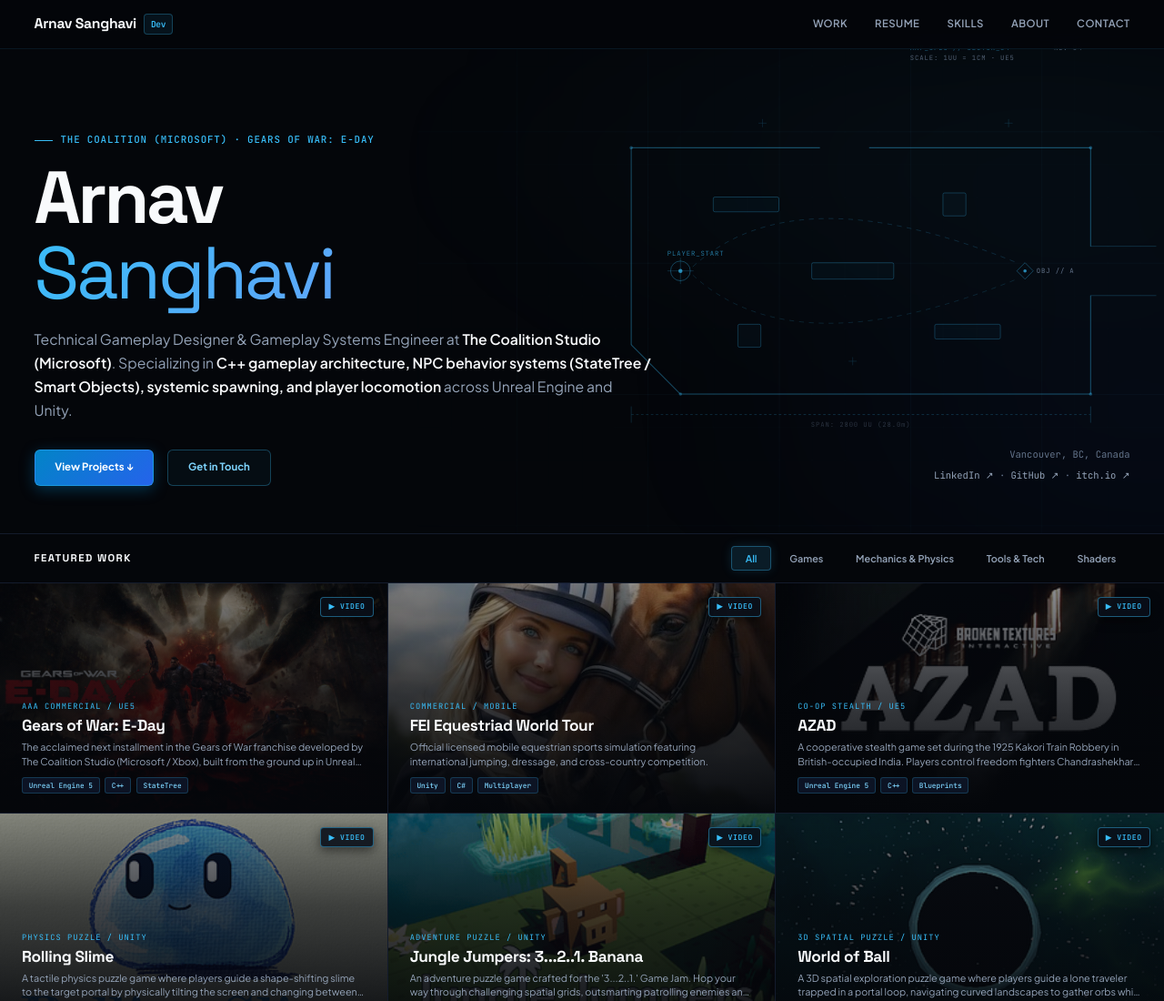
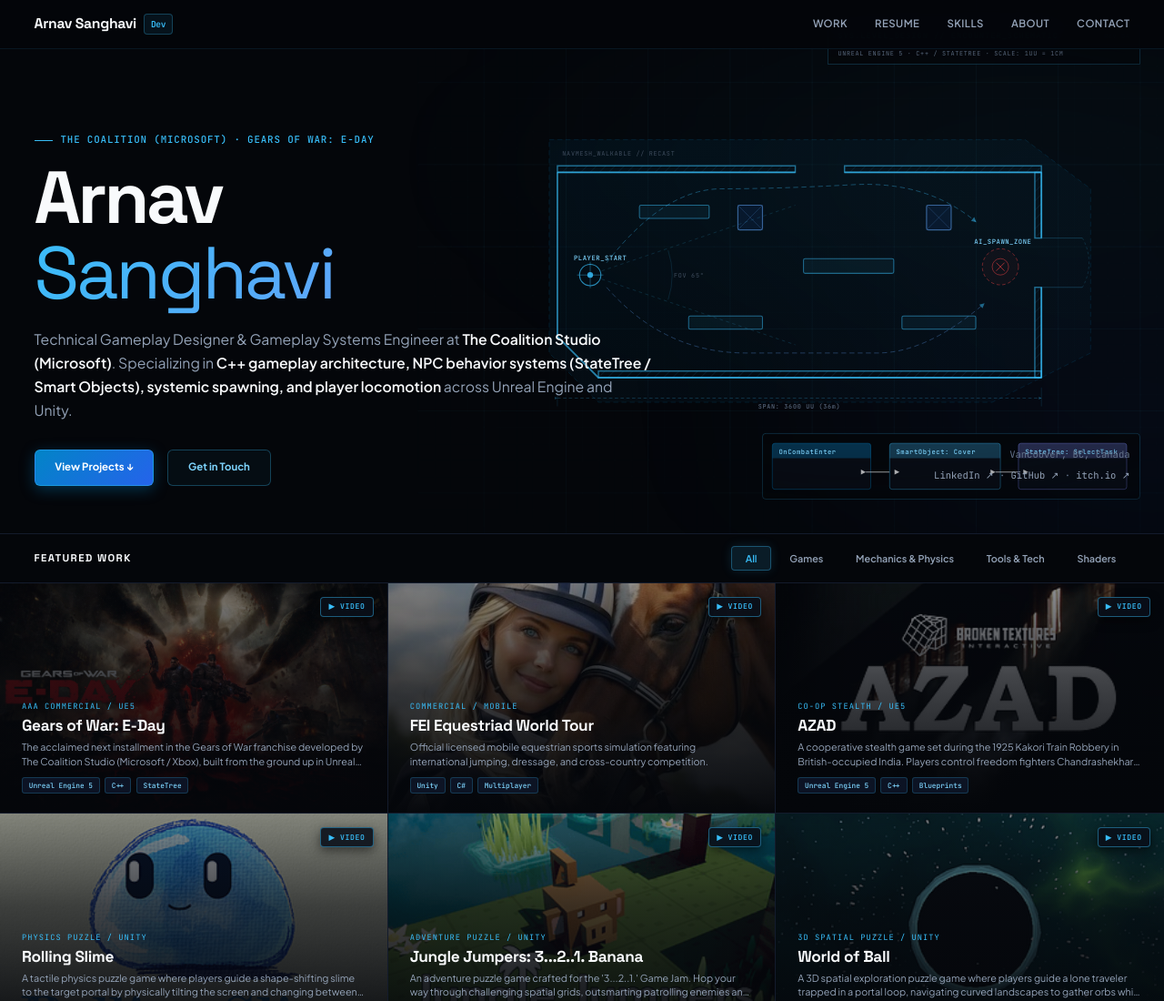
Before and after one commit to anzy03/Portfolio, a plain HTML site: page index.html in a window 1280 px wide. Shown: the top 1100 px of the page at 91% size. Drawn offline with Linux system fonts and the light colour scheme.

Commit message:
Restore rich game dev level blueprint & visual scripting geometry while keeping text minimal and clean

```diff
--- a/index.html
+++ b/index.html
@@ -10,7 +10,7 @@
   <link rel="preconnect" href="https://fonts.gstatic.com" crossorigin />
   <link href="https://fonts.googleapis.com/css2?family=JetBrains+Mono:ital,wght@0,400;0,500;0,600;0,700;1,400&family=Plus+Jakarta+Sans:ital,wght@0,300;0,400;0,500;0,600;0,700;0,800;1,400;1,600&family=Space+Grotesk:wght@400;500;600;700&display=swap" rel="stylesheet" />
 
-  <link rel="stylesheet" href="styles.css?v=8.0" />
+  <link rel="stylesheet" href="styles.css?v=9.0" />
 </head>
 <body>
 
@@ -36,79 +36,123 @@
       <div class="intro-blueprint-glow"></div>
     <svg class="intro-blueprint-svg" xmlns="http://www.w3.org/2000/svg" viewBox="0 0 1440 650" fill="none" preserveAspectRatio="xMidYMid slice">
       <defs>
-        <pattern id="cleanGrid" width="40" height="40" patternUnits="userSpaceOnUse">
-          <path d="M 40 0 L 0 0 0 40" fill="none" stroke="#38bdf8" stroke-width="0.6" stroke-opacity="0.03" />
+        <pattern id="bpGridSmall" width="20" height="20" patternUnits="userSpaceOnUse">
+          <path d="M 20 0 L 0 0 0 20" fill="none" stroke="#38bdf8" stroke-width="0.5" stroke-opacity="0.04" />
         </pattern>
-        <pattern id="cleanGridMajor" width="160" height="160" patternUnits="userSpaceOnUse">
-          <rect width="160" height="160" fill="url(#cleanGrid)" />
-          <path d="M 160 0 L 0 0 0 160" fill="none" stroke="#38bdf8" stroke-width="0.8" stroke-opacity="0.07" />
+        <pattern id="bpGridLarge" width="100" height="100" patternUnits="userSpaceOnUse">
+          <rect width="100" height="100" fill="url(#bpGridSmall)" />
+          <path d="M 100 0 L 0 0 0 100" fill="none" stroke="#38bdf8" stroke-width="0.8" stroke-opacity="0.09" />
         </pattern>
+        <pattern id="wallHatch" width="8" height="8" patternTransform="rotate(45 0 0)" patternUnits="userSpaceOnUse">
+          <line x1="0" y1="0" x2="0" y2="8" stroke="#38bdf8" stroke-width="1" stroke-opacity="0.16" />
+        </pattern>
+        <linearGradient id="bpLineGrad" x1="0%" y1="0%" x2="100%" y2="0%">
+          <stop offset="0%" stop-color="#38bdf8" stop-opacity="0.0" />
+          <stop offset="30%" stop-color="#38bdf8" stop-opacity="0.45" />
+          <stop offset="70%" stop-color="#2563eb" stop-opacity="0.45" />
+          <stop offset="100%" stop-color="#38bdf8" stop-opacity="0.0" />
+        </linearGradient>
+        <linearGradient id="navmeshGrad" x1="0%" y1="0%" x2="100%" y2="100%">
+          <stop offset="0%" stop-color="#0284c7" stop-opacity="0.07" />
+          <stop offset="100%" stop-color="#38bdf8" stop-opacity="0.02" />
+        </linearGradient>
+        <marker id="bpArrow" markerWidth="8" markerHeight="8" refX="6" refY="4" orient="auto">
+          <path d="M 1 1 L 7 4 L 1 7 Z" fill="#38bdf8" fill-opacity="0.5" />
+        </marker>
+        <marker id="bpArrowDim" markerWidth="6" markerHeight="6" refX="5" refY="3" orient="auto">
+          <path d="M 1 1 L 5 3 L 1 5 Z" fill="#38bdf8" fill-opacity="0.35" />
+        </marker>
         <style>
-          .bp-line { stroke: #38bdf8; stroke-width: 1; stroke-opacity: 0.22; }
-          .bp-line-bright { stroke: #38bdf8; stroke-width: 1.2; stroke-opacity: 0.38; }
-          .bp-cover { stroke: #38bdf8; stroke-width: 1; stroke-opacity: 0.28; fill: rgba(56, 189, 248, 0.03); }
-          .bp-txt { font-family: "JetBrains Mono", monospace; font-size: 8px; fill: #64748b; letter-spacing: 1px; }
-          .bp-txt-cyan { font-family: "JetBrains Mono", monospace; font-size: 8px; fill: #38bdf8; letter-spacing: 1px; opacity: 0.6; }
+          .bp-scan { animation: bpScan 16s linear infinite; }
+          @keyframes bpScan { 0% { transform: translateY(-40px); opacity: 0; } 15% { opacity: 0.5; } 85% { opacity: 0.5; } 100% { transform: translateY(650px); opacity: 0; } }
+          .bp-dim { stroke: #38bdf8; stroke-opacity: 0.3; stroke-width: 0.8; stroke-dasharray: 4,3; }
+          .bp-wall { stroke: #38bdf8; stroke-width: 1.6; stroke-opacity: 0.55; fill: url(#wallHatch); }
+          .bp-cover-low { stroke: #38bdf8; stroke-width: 1.2; stroke-opacity: 0.5; fill: rgba(56, 189, 248, 0.06); }
+          .bp-cover-high { stroke: #60a5fa; stroke-width: 1.3; stroke-opacity: 0.55; fill: rgba(37, 99, 235, 0.10); }
+          .bp-title { font-family: "JetBrains Mono", monospace; font-size: 9.5px; fill: #38bdf8; font-weight: 600; letter-spacing: 1.2px; }
+          .bp-meta { font-family: "JetBrains Mono", monospace; font-size: 7.5px; fill: #64748b; letter-spacing: 0.8px; }
+          .bp-label { font-family: "JetBrains Mono", monospace; font-size: 8px; fill: #7dd3fc; font-weight: 500; letter-spacing: 0.6px; }
         </style>
       </defs>
-      <rect x="520" y="0" width="920" height="650" fill="url(#cleanGridMajor)" />
-      <g transform="translate(1120, 45)">
-        <line x1="0" y1="0" x2="260" y2="0" stroke="#38bdf8" stroke-width="0.8" stroke-opacity="0.25" />
-        <text x="0" y="16" class="bp-txt-cyan">MAP_SPEC // SECTOR_04</text>
-        <text x="0" y="28" class="bp-txt">SCALE: 1UU = 1CM · UE5</text>
-        <text x="210" y="16" class="bp-txt" text-anchor="end">REV 04</text>
+      <rect x="520" y="0" width="920" height="650" fill="url(#bpGridLarge)" />
+      <g class="bp-scan">
+        <line x1="560" y1="0" x2="1420" y2="0" stroke="url(#bpLineGrad)" stroke-width="1.2" stroke-opacity="0.35" />
       </g>
-      <g class="bp-line">
-        <line x1="780" y1="180" x2="1010" y2="180" class="bp-line-bright" />
-        <line x1="1070" y1="180" x2="1340" y2="180" class="bp-line-bright" />
-        <line x1="1340" y1="180" x2="1340" y2="300" class="bp-line-bright" />
-        <line x1="1340" y1="360" x2="1340" y2="480" class="bp-line-bright" />
-        <line x1="1340" y1="300" x2="1420" y2="300" />
-        <line x1="1340" y1="360" x2="1420" y2="360" />
-        <line x1="1340" y1="480" x2="840" y2="480" class="bp-line-bright" />
-        <line x1="840" y1="480" x2="780" y2="420" class="bp-line-bright" />
-        <line x1="780" y1="420" x2="780" y2="180" class="bp-line-bright" />
+      <g transform="translate(1020, 32)">
+        <rect x="0" y="0" width="380" height="46" fill="#04060a" fill-opacity="0.75" stroke="#38bdf8" stroke-width="0.8" stroke-opacity="0.3" />
+        <line x1="0" y1="22" x2="380" y2="22" stroke="#38bdf8" stroke-width="0.5" stroke-opacity="0.2" />
+        <text x="12" y="15" class="bp-title">SYS.LEVEL_DESIGN // ENCOUNTER_SCHEMATIC</text>
+        <text x="368" y="15" class="bp-meta" fill="#38bdf8" text-anchor="end">REV 04</text>
+        <text x="12" y="36" class="bp-meta">UNREAL ENGINE 5 · C++ / STATETREE · SCALE: 1UU = 1CM</text>
       </g>
-      <circle cx="780" cy="180" r="2" fill="#38bdf8" fill-opacity="0.35" />
-      <circle cx="1340" cy="180" r="2" fill="#38bdf8" fill-opacity="0.35" />
-      <circle cx="1340" cy="480" r="2" fill="#38bdf8" fill-opacity="0.35" />
-      <circle cx="840" cy="480" r="2" fill="#38bdf8" fill-opacity="0.35" />
-      <rect x="880" y="240" width="80" height="18" rx="2" class="bp-cover" />
-      <rect x="1160" y="235" width="28" height="28" rx="2" class="bp-cover" />
-      <rect x="1000" y="320" width="100" height="20" rx="2" class="bp-cover" />
-      <rect x="910" y="395" width="28" height="28" rx="2" class="bp-cover" />
-      <rect x="1150" y="395" width="80" height="18" rx="2" class="bp-cover" />
-      <g transform="translate(840, 330)">
-        <circle cx="0" cy="0" r="12" stroke="#38bdf8" stroke-width="0.9" stroke-opacity="0.4" fill="none" />
-        <circle cx="0" cy="0" r="2.5" fill="#38bdf8" fill-opacity="0.7" />
-        <line x1="-16" y1="0" x2="16" y2="0" stroke="#38bdf8" stroke-width="0.7" stroke-opacity="0.3" />
-        <line x1="0" y1="-16" x2="0" y2="16" stroke="#38bdf8" stroke-width="0.7" stroke-opacity="0.3" />
-        <text x="-16" y="-18" class="bp-txt-cyan" font-size="7.5px">PLAYER_START</text>
+      <polygon points="680,170 1260,170 1340,230 1340,430 1220,490 740,490 680,430" fill="url(#navmeshGrad)" stroke="#0284c7" stroke-width="0.7" stroke-opacity="0.25" stroke-dasharray="6,4" />
+      <text x="696" y="190" class="bp-meta" opacity="0.6">NAVMESH_WALKABLE // RECAST</text>
+      <path d="M 690,210 L 980,210 M 1040,210 L 1280,210" stroke="#38bdf8" stroke-width="2" stroke-opacity="0.65" />
+      <rect x="690" y="202" width="290" height="8" class="bp-wall" />
+      <rect x="1040" y="202" width="240" height="8" class="bp-wall" />
+      <path d="M 1280,210 L 1280,290 M 1280,350 L 1280,460" stroke="#38bdf8" stroke-width="2" stroke-opacity="0.65" />
+      <rect x="1272" y="210" width="8" height="80" class="bp-wall" />
+      <rect x="1272" y="350" width="8" height="110" class="bp-wall" />
+      <path d="M 1280,290 L 1330,290 M 1280,350 L 1330,350" stroke="#38bdf8" stroke-width="0.8" stroke-opacity="0.3" />
+      <path d="M 1330,290 A 60 60 0 0 1 1330,350" stroke="#38bdf8" stroke-width="0.7" stroke-opacity="0.25" stroke-dasharray="3,3" />
+      <path d="M 1280,460 L 740,460 L 690,410 L 690,210" stroke="#38bdf8" stroke-width="2" stroke-opacity="0.65" />
+      <rect x="740" y="452" width="540" height="8" class="bp-wall" />
+      <rect x="790" y="250" width="85" height="16" rx="2" class="bp-cover-low" />
+      <rect x="910" y="250" width="30" height="30" rx="2" class="bp-cover-high" />
+      <line x1="910" y1="250" x2="940" y2="280" stroke="#60a5fa" stroke-width="0.7" stroke-opacity="0.3" />
+      <line x1="910" y1="280" x2="940" y2="250" stroke="#60a5fa" stroke-width="0.7" stroke-opacity="0.3" />
+      <rect x="990" y="315" width="110" height="18" rx="2" class="bp-cover-low" />
+      <rect x="1140" y="250" width="30" height="30" rx="2" class="bp-cover-high" />
+      <line x1="1140" y1="250" x2="1170" y2="280" stroke="#60a5fa" stroke-width="0.7" stroke-opacity="0.3" />
+      <line x1="1140" y1="280" x2="1170" y2="250" stroke="#60a5fa" stroke-width="0.7" stroke-opacity="0.3" />
+      <rect x="850" y="385" width="90" height="16" rx="2" class="bp-cover-low" />
+      <rect x="1110" y="385" width="90" height="16" rx="2" class="bp-cover-low" />
+      <g transform="translate(730, 335)">
+        <circle cx="0" cy="0" r="13" stroke="#38bdf8" stroke-width="1.2" stroke-opacity="0.7" fill="none" />
+        <circle cx="0" cy="0" r="3.5" fill="#38bdf8" fill-opacity="0.85" />
+        <line x1="-16" y1="0" x2="16" y2="0" stroke="#38bdf8" stroke-width="0.8" stroke-opacity="0.5" />
+        <line x1="0" y1="-16" x2="0" y2="16" stroke="#38bdf8" stroke-width="0.8" stroke-opacity="0.5" />
+        <text x="-20" y="-18" class="bp-label">PLAYER_START</text>
       </g>
-      <g transform="translate(1260, 330)">
-        <polygon points="0,-10 10,0 0,10 -10,0" stroke="#38bdf8" stroke-width="0.9" stroke-opacity="0.4" fill="none" />
-        <circle cx="0" cy="0" r="2" fill="#38bdf8" fill-opacity="0.7" />
-        <text x="14" y="3" class="bp-txt" font-size="7.5px">OBJ // A</text>
+      <path d="M 744,330 L 980,250 M 744,340 L 980,420" stroke="#38bdf8" stroke-width="0.7" stroke-opacity="0.25" stroke-dasharray="4,4" />
+      <path d="M 825,305 A 95 95 0 0 1 825,365" fill="none" stroke="#38bdf8" stroke-width="0.6" stroke-opacity="0.25" />
+      <text x="832" y="338" class="bp-meta" opacity="0.6">FOV 65°</text>
+      <path d="M 750,320 Q 820,230 890,230 T 1050,225 T 1200,270" fill="none" stroke="#38bdf8" stroke-width="1" stroke-opacity="0.4" stroke-dasharray="6,4" marker-end="url(#bpArrow)" />
+      <path d="M 750,350 Q 820,430 920,430 T 1080,430 T 1210,370" fill="none" stroke="#60a5fa" stroke-width="1" stroke-opacity="0.35" stroke-dasharray="6,4" marker-end="url(#bpArrow)" />
+      <g transform="translate(1230, 325)">
+        <circle cx="0" cy="0" r="22" stroke="#ef4444" stroke-width="1" stroke-opacity="0.5" stroke-dasharray="4,3" fill="rgba(239, 68, 68, 0.04)" />
+        <circle cx="0" cy="0" r="10" stroke="#ef4444" stroke-width="0.9" stroke-opacity="0.6" fill="none" />
+        <line x1="-5" y1="-5" x2="5" y2="5" stroke="#ef4444" stroke-width="1" stroke-opacity="0.7" />
+        <line x1="5" y1="-5" x2="-5" y2="5" stroke="#ef4444" stroke-width="1" stroke-opacity="0.7" />
+        <text x="-32" y="-28" class="bp-label" fill="#f87171">AI_SPAWN_ZONE</text>
       </g>
-      <path d="M 855,325 Q 980,210 1250,320" fill="none" stroke="#38bdf8" stroke-width="0.9" stroke-opacity="0.22" stroke-dasharray="6,6" />
-      <path d="M 855,335 Q 980,450 1250,340" fill="none" stroke="#38bdf8" stroke-width="0.9" stroke-opacity="0.18" stroke-dasharray="6,6" />
-      <g opacity="0.4">
-        <line x1="780" y1="505" x2="1340" y2="505" stroke="#38bdf8" stroke-width="0.6" stroke-dasharray="3,3" />
-        <line x1="780" y1="495" x2="780" y2="515" stroke="#38bdf8" stroke-width="0.6" />
-        <line x1="1340" y1="495" x2="1340" y2="515" stroke="#38bdf8" stroke-width="0.6" />
-        <text x="1060" y="520" class="bp-txt" text-anchor="middle" font-size="7.5px">SPAN: 2800 UU (28.0m)</text>
-      </g>
-      <g transform="translate(940, 150)" opacity="0.25">
-        <line x1="-5" y1="0" x2="5" y2="0" stroke="#38bdf8" stroke-width="0.6" />
-        <line x1="0" y1="-5" x2="0" y2="5" stroke="#38bdf8" stroke-width="0.6" />
-      </g>
-      <g transform="translate(1240, 150)" opacity="0.25">
-        <line x1="-5" y1="0" x2="5" y2="0" stroke="#38bdf8" stroke-width="0.6" />
-        <line x1="0" y1="-5" x2="0" y2="5" stroke="#38bdf8" stroke-width="0.6" />
-      </g>
-      <g transform="translate(1050, 440)" opacity="0.25">
-        <line x1="-5" y1="0" x2="5" y2="0" stroke="#38bdf8" stroke-width="0.6" />
-        <line x1="0" y1="-5" x2="0" y2="5" stroke="#38bdf8" stroke-width="0.6" />
+      <line x1="690" y1="485" x2="1280" y2="485" class="bp-dim" marker-start="url(#bpArrowDim)" marker-end="url(#bpArrowDim)" />
+      <line x1="690" y1="472" x2="690" y2="495" stroke="#38bdf8" stroke-width="0.6" stroke-opacity="0.25" />
+      <line x1="1280" y1="472" x2="1280" y2="495" stroke="#38bdf8" stroke-width="0.6" stroke-opacity="0.25" />
+      <text x="985" y="498" class="bp-meta" text-anchor="middle">SPAN: 3600 UU (36m)</text>
+      <g transform="translate(940, 528)">
+        <rect x="0" y="0" width="460" height="80" rx="4" fill="#04060a" fill-opacity="0.85" stroke="#38bdf8" stroke-width="0.8" stroke-opacity="0.3" />
+        <g transform="translate(12, 12)">
+          <rect x="0" y="0" width="120" height="56" rx="3" fill="#080c14" stroke="#0284c7" stroke-width="0.8" stroke-opacity="0.5" />
+          <path d="M 0 3 Q 0 0 3 0 L 117 0 Q 120 0 120 3 L 120 18 L 0 18 Z" fill="#0284c7" fill-opacity="0.3" />
+          <text x="8" y="13" class="bp-label" font-size="7.5px" fill="#e0f2fe">OnCombatEnter</text>
+          <polygon points="108,32 114,35 108,38" fill="#ffffff" fill-opacity="0.75" />
+        </g>
+        <path d="M 126,47 C 142,47 142,47 155,47" fill="none" stroke="#ffffff" stroke-width="1.2" stroke-opacity="0.6" />
+        <g transform="translate(155, 12)">
+          <rect x="0" y="0" width="135" height="56" rx="3" fill="#080c14" stroke="#38bdf8" stroke-width="0.8" stroke-opacity="0.5" />
+          <path d="M 0 3 Q 0 0 3 0 L 132 0 Q 135 0 135 3 L 135 18 L 0 18 Z" fill="#38bdf8" fill-opacity="0.25" />
+          <text x="8" y="13" class="bp-label" font-size="7.5px" fill="#38bdf8">SmartObject: Cover</text>
+          <polygon points="6,32 12,35 6,38" fill="#ffffff" fill-opacity="0.75" />
+          <polygon points="123,32 129,35 123,38" fill="#ffffff" fill-opacity="0.75" />
+        </g>
+        <path d="M 284,47 C 300,47 300,47 312,47" fill="none" stroke="#ffffff" stroke-width="1.2" stroke-opacity="0.6" />
+        <g transform="translate(312, 12)">
+          <rect x="0" y="0" width="132" height="56" rx="3" fill="#080c14" stroke="#818cf8" stroke-width="0.8" stroke-opacity="0.5" />
+          <path d="M 0 3 Q 0 0 3 0 L 129 0 Q 132 0 132 3 L 132 18 L 0 18 Z" fill="#818cf8" fill-opacity="0.25" />
+          <text x="8" y="13" class="bp-label" font-size="7.5px" fill="#c7d2fe">StateTree: SelectTask</text>
+          <polygon points="6,32 12,35 6,38" fill="#ffffff" fill-opacity="0.75" />
+        </g>
       </g>
     </svg>
     </div>
@@ -447,6 +491,6 @@
     </div>
   </div>
 
-  <script src="app.js?v=8.0"></script>
+  <script src="app.js?v=9.0"></script>
 </body>
 </html>
--- a/styles.css
+++ b/styles.css
@@ -193,8 +193,8 @@
   width: 100%;
   height: 100%;
   pointer-events: none;
-  -webkit-mask-image: radial-gradient(ellipse 80% 85% at 80% 50%, black 35%, transparent 92%);
-  mask-image: radial-gradient(ellipse 80% 85% at 80% 50%, black 35%, transparent 92%);
+  -webkit-mask-image: radial-gradient(ellipse 85% 85% at 76% 50%, black 40%, transparent 92%);
+  mask-image: radial-gradient(ellipse 85% 85% at 76% 50%, black 40%, transparent 92%);
   transition: opacity 0.4s ease;
 }
 
```
Also changed, not shown: assets/level-blueprint.svg.
